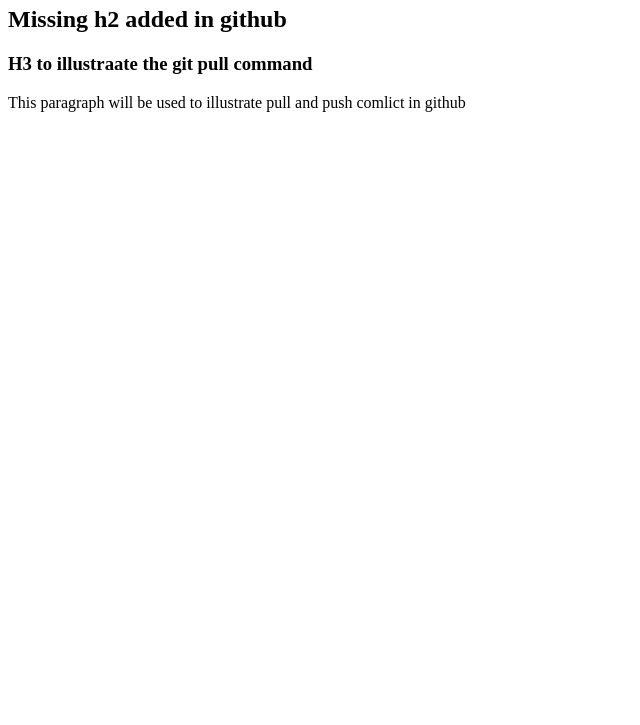
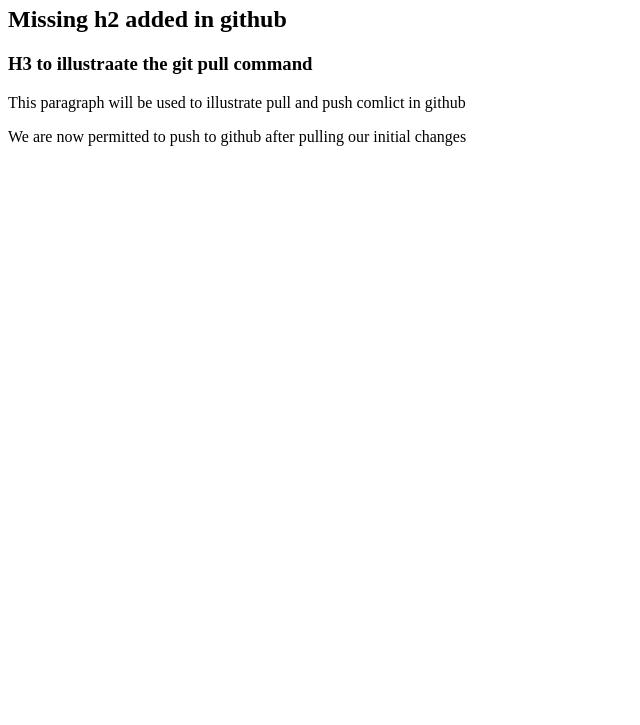
Before and after one commit to Abah-Emmanuel-Adah11/delete_me, a plain HTML site: page index.html in a window 1280 px wide. Shown: the part 75-800 px from the top of the page, without its empty margins (0-640 px from the left). Drawn offline with Linux system fonts and the light colour scheme.

Commit message:
Added Second paragraph to Index.html file

```diff
--- a/index.html
+++ b/index.html
@@ -11,5 +11,6 @@
     <h2>Missing h2 added in github</h2>
     <h3>H3 to illustraate the git pull command</h3>
     <p>This paragraph will be used to illustrate pull and push comlict in github</p>
+    <p>We are now permitted to push to github after pulling our initial changes</p>
 </body>
 </html>
```
